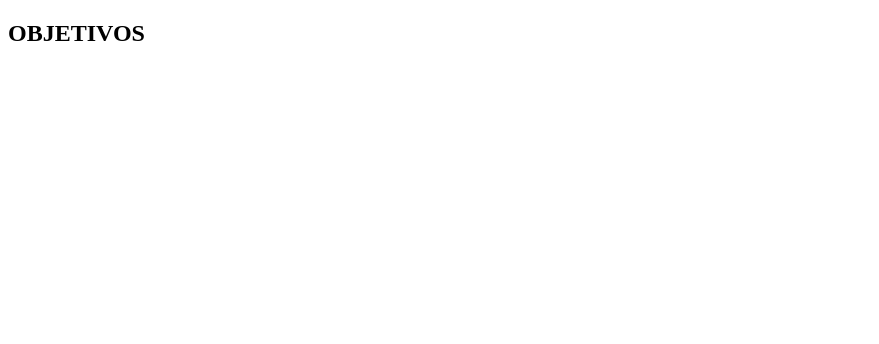
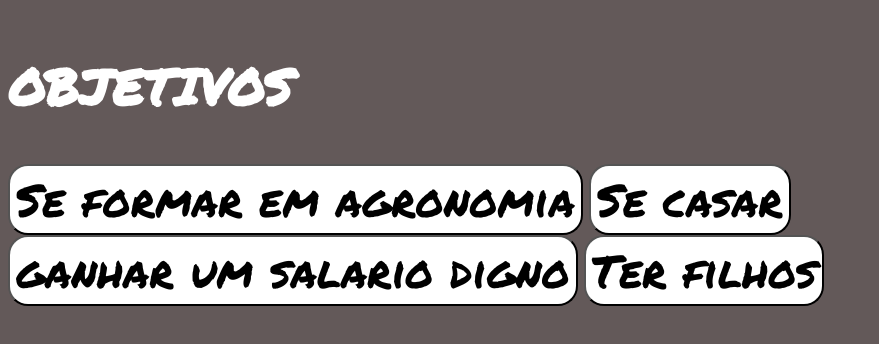
Before and after one commit to Magayver2810/MAGAYVER, a plain HTML site: page MAGAYVER-main/MAGAYVER-main/objetivos/index.html in a window 1280 px wide. Shown: the whole page, without its empty margins (0-879 px from the left). Drawn offline with Linux system fonts and the light colour scheme.

Commit message:
Add files via upload

```diff
--- a/objetivos/index.html
+++ b/MAGAYVER-main/MAGAYVER-main/objetivos/index.html
@@ -5,13 +5,16 @@
     <meta http-equiv="X-UA-Compatible" content="IE=edge">
     <meta name="viewport" content="width=device-width, initial-scale=1.0">
     <title>objetivos</title>
+    <link rel="stylesheet" href="style.css">
 </head>
 <body>
     <section class="conteudo-principal">
 <h1 class="titulo-principal"> OBJETIVOS</h1>
 <div class="botoes">
-
-
+<button class="botao">Se formar em agronomia</button>
+<button class="botao">Se casar</button>
+<button class="botao">ganhar um salario digno</button>
+<button class="botao">Ter filhos</button>
 </div>
 
 
--- /dev/null
+++ b/MAGAYVER-main/MAGAYVER-main/objetivos/style.css
@@ -0,0 +1,42 @@
+
+@import url('https://fonts.googleapis.com/css2?family=Permanent+Marker&display=swap');
+
+:root{
+--cor-de-fundo:#635959;
+--texto1:#ffffff;
+--texto2:#ffffff;
+--botao-ativo:33a375e;
+--botao-inativo:rgba(58,55,94,0.5);
+--texto-fundo:rgba(58,55,94,0.3);
+}
+body{
+    background-color:var(--cor-de-fundo);
+    color: var(--texto1);
+    font-family: "Permanent Marker", cursive;
+
+}
+
+.botao{
+    background-color: #ffffff;
+    font-family: "Permanent Marker", cursive;
+    font-size: 45px;
+text-align: center;
+border-radius: 20px;
+display: flex
+color:var(--texto1);
+}
+
+.conteudo-principal{
+display:flex;
+flex-direction:column;
+justify-content: center;
+align-items: center;
+max-width: 100%;
+margin:0 auto;
+
+}
+.titulo-principal{
+text-align:left ;
+width: 100%;
+font-size: 50px;
+}
```
